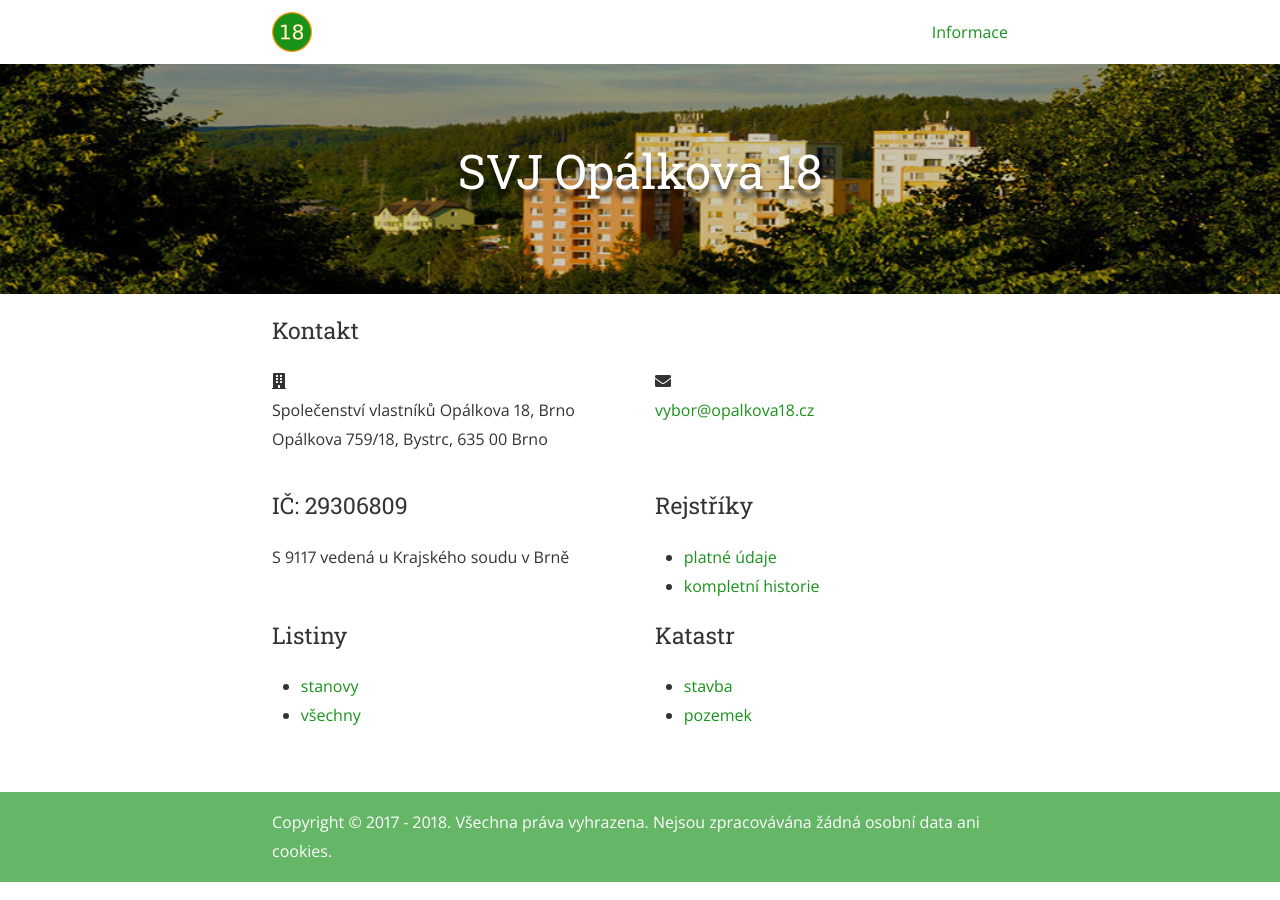
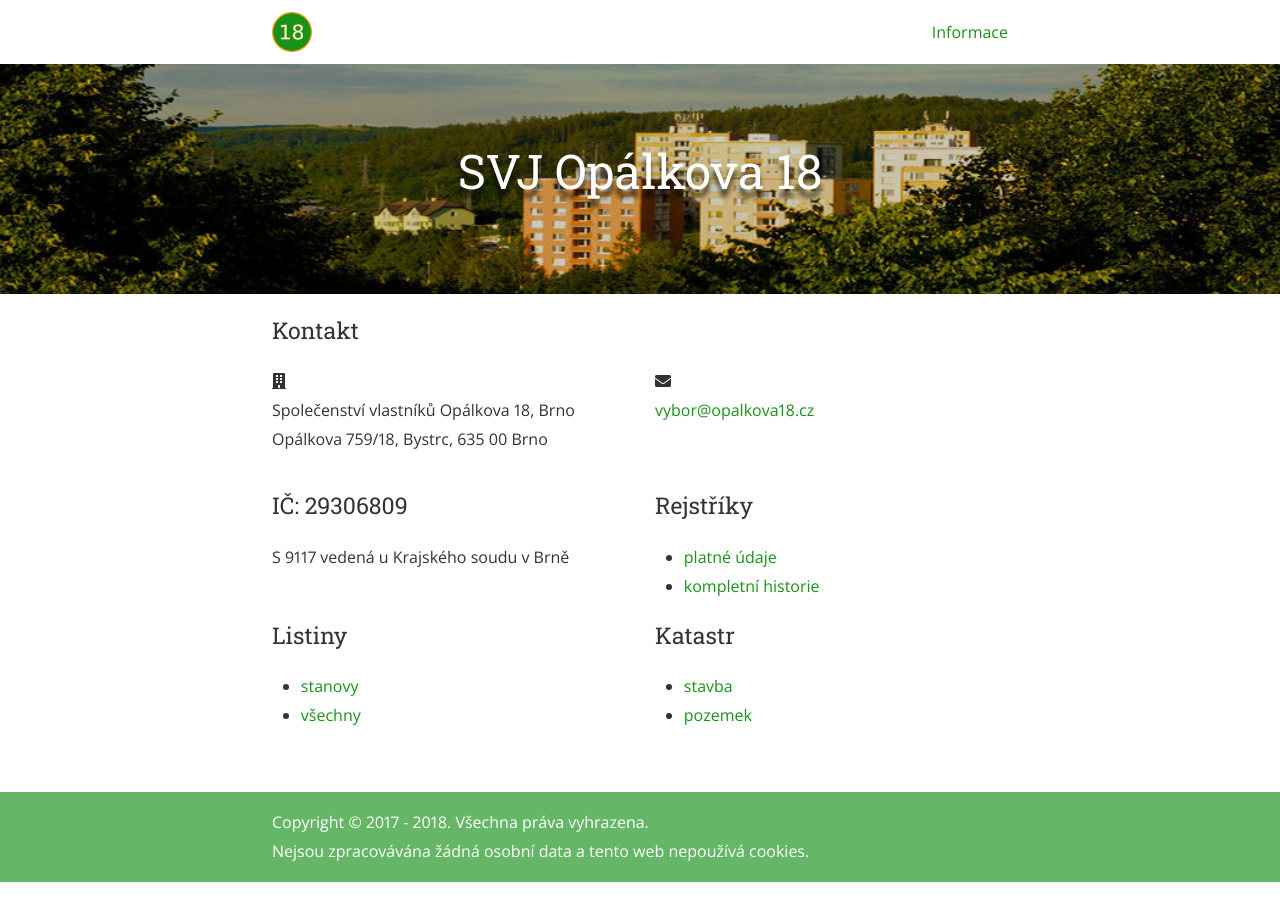
Before and after one commit to MarSik/opalkova18, a Jekyll site: the page built from index.html, in a window 1280 px wide. Built offline with Jekyll 4.4.1, drawn with Linux system fonts in a browser that asks for light colours; the list of posts is cut into pages by our own code.

Commit message:
Rozdělení patíčky na dva řádky.

```diff
--- a/_includes/footer.html
+++ b/_includes/footer.html
@@ -2,8 +2,8 @@
 
   <div class="wrapper">
 	Copyright &copy; 2017 - 2018.
-	Všechna práva vyhrazena.
-	Nejsou zpracovávána žádná osobní data ani cookies.
+	Všechna práva vyhrazena.<br/>
+	Nejsou zpracovávána žádná osobní data a tento web nepoužívá cookies.
   </div>
 </footer>
 
```
